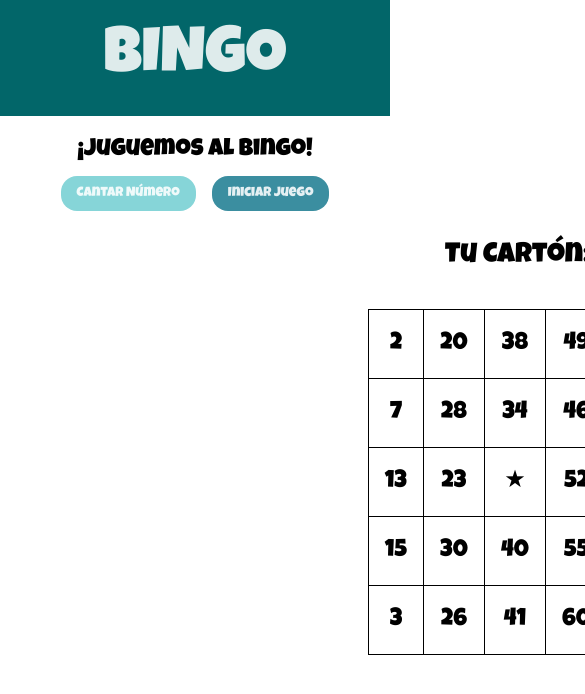
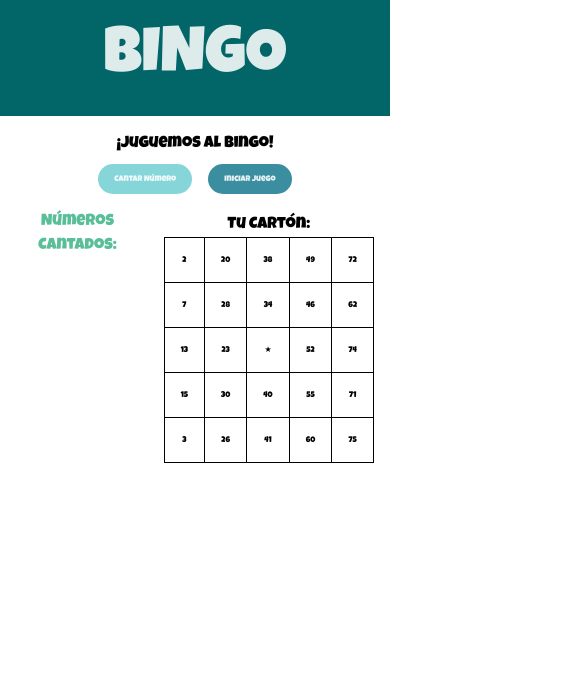
Before and after one commit to GiraMorales/Proyecto12, a React (Vite) app in the folder React/: page /bingo in a window 390 px wide. Shown: the top 694 px of the page, 585 px wide, since content can reach past the window. Built offline with nearby package versions, Linux system fonts and the light colour scheme.

Commit message:
responsive

```diff
--- a/React/src/Components/Header/Header.css
+++ b/React/src/Components/Header/Header.css
@@ -7,4 +7,5 @@
   padding: 10px;
   text-align: center;
   color: var(--pjg-color-6);
+  width: 100%;
 }
--- a/React/src/pages/Ganador/Ganador.css
+++ b/React/src/pages/Ganador/Ganador.css
@@ -38,3 +38,14 @@
     transform: scale(1);
   }
 }
+@media screen and (max-width: 500px) {
+  .ganador {
+    margin-top: var(--pjg-size-2);
+  }
+  .ganador h1 {
+    font-size: var(--pjg-size-3);
+  }
+  .ganador p {
+    font-size: var(--pjg-size-3);
+  }
+}
--- a/React/src/pages/Home/Home.css
+++ b/React/src/pages/Home/Home.css
@@ -4,7 +4,7 @@
   align-items: center;
   justify-content: center;
   padding: var(--pjg-size-2);
-  height: 80vh;
+  height: 90vh;
   text-align: center;
   background: linear-gradient(to right, #ece9e6, #ffffff);
   font-size: var(--pjg-size-3);
@@ -30,3 +30,31 @@
 body {
   overflow-y: hidden;
 }
+
+@media screen and (max-width: 1050px) {
+  .home {
+    padding: var(--pjg-size-1);
+    font-size: var(--pjg-size-2);
+  }
+
+  .start-button {
+    padding: var(--pjg-size-1) var(--pjg-size-1);
+    font-size: var(--pjg-size-1);
+  }
+}
+
+@media screen and (max-width: 750px) {
+  .home {
+    font-size: var(--pjg-size-1);
+  }
+}
+
+@media screen and (max-width: 450px) {
+  .home h1 {
+    width: 60%;
+  }
+  .home p {
+    width: 50%;
+    margin-top: 2%;
+  }
+}
--- a/React/src/pages/Juego/Juego.css
+++ b/React/src/pages/Juego/Juego.css
@@ -20,12 +20,7 @@
   cursor: not-allowed;
 }
 
-.numeros-cantados {
-  margin: var(--pjg-size-2) 5rem;
-}
-
 .lista-numeros {
-  display: flex;
   flex-wrap: wrap;
   gap: var(--pjg-size-2);
   justify-content: center;
@@ -48,11 +43,10 @@
 .carton {
   margin-top: var(--pjg-size-1);
   gap: var(--pjg-size-3);
-  margin-left: var(--pjg-size-6);
-  position: absolute;
-  left: 20rem;
+  margin-left: var(--pjg-size-1);
   display: flex;
   flex-direction: column;
+  margin-top: 3%;
 }
 
 .carton table {
@@ -68,6 +62,9 @@
   font-size: var(--pjg-size-2);
   font-weight: bold;
 }
+.carton h3 {
+  font-size: var(--pjg-size-4);
+}
 
 .marcado {
   background-color: var(--pjg-color-3);
@@ -76,28 +73,95 @@
 
 .numeros-carton {
   display: flex;
-  flex-direction: row-reverse;
+  flex-direction: row;
   justify-content: center;
-  font-size: var(--pjg-size-2);
+  font-size: var(--pjg-size-3);
+  gap: var(--pjg-size-7);
 }
 
 .titulo-numeros {
-  display: flex;
   margin-bottom: var(--pjg-size-2);
-  width: 100%;
   display: flex;
   flex-wrap: wrap;
   gap: var(--pjg-size-1);
   justify-content: center;
-  position: absolute;
-  right: 20rem;
   width: 30rem;
+  margin-top: 3%;
   font-size: var(--pjg-size-2);
 }
 
 .titulo-numeros h3 {
   width: 100%;
   text-align: center;
-  font-size: var(--pjg-size-3);
+  font-size: var(--pjg-size-4);
   color: var(--pjg-color-3);
 }
+
+@media screen and (max-width: 860px) {
+  .titulo-numeros h3 {
+    font-size: var(--pjg-size-2);
+  }
+  .carton h3 {
+    font-size: var(--pjg-size-2);
+  }
+  .titulo-numeros {
+    font-size: var(--pjg-size-1);
+    width: 20rem;
+  }
+  .carton td {
+    font-size: var(--pjg-size-1);
+  }
+}
+
+@media screen and (max-width: 660px) {
+  .titulo-numeros h3 {
+    font-size: var(--pjg-size-2);
+  }
+  .carton h3 {
+    font-size: var(--pjg-size-2);
+  }
+  .titulo-numeros {
+    font-size: 0.8rem;
+    margin-left: 5%;
+    gap: 2%;
+    margin-top: 3%;
+  }
+  .carton td {
+    font-size: var(--pjg-size-1);
+  }
+  .numeros-carton {
+    gap: var(--pjg-size-3);
+  }
+}
+
+@media screen and (max-width: 500px) {
+  .titulo-numeros h3 {
+    font-size: var(--pjg-size-1);
+  }
+  .carton h3 {
+    font-size: var(--pjg-size-1);
+  }
+  .titulo-numeros {
+    font-size: 0.5rem;
+    margin-left: 2%;
+    gap: 1%;
+    margin-top: 2%;
+  }
+  .carton td {
+    font-size: 0.5rem;
+  }
+  .numeros-carton {
+    gap: var(--pjg-size-1);
+    font-size: var(--pjg-size-1);
+  }
+  .carton {
+    gap: 2%;
+  }
+  .juego h2 {
+    font-size: var(--pjg-size-1);
+  }
+  .btn-cantar,
+  .btn-iniciar {
+    font-size: 0.5rem;
+  }
+}
--- a/React/src/pages/Juego/Juego.jsx
+++ b/React/src/pages/Juego/Juego.jsx
@@ -35,9 +35,6 @@ const Juego = () => {
       }, 300); // espera 300ms para que se vea el número nuevo marcado
     }
   };
-  // const iniciarJuego = () => {
-  //   dispatch({ type: 'INICIAR_JUEGO' });
-  // };
 
   return (
     <div className='juego'>
@@ -58,7 +55,6 @@ const Juego = () => {
         Iniciar Juego
       </button>
       <div className='numeros-carton'>
-        <div className='numeros-cantados'>
         <div className='titulo-numeros'>
           <h3>Números Cantados:</h3>
           <div className='lista-numeros'> </div>
@@ -68,7 +64,7 @@ const Juego = () => {
             </span>
           ))}
         </div>
-        </div>
+
         <div className='carton'>
           <h3>Tu Cartón:</h3>
           <CartonBingo
```
Lines whose indentation alone changed are shown as unchanged.
